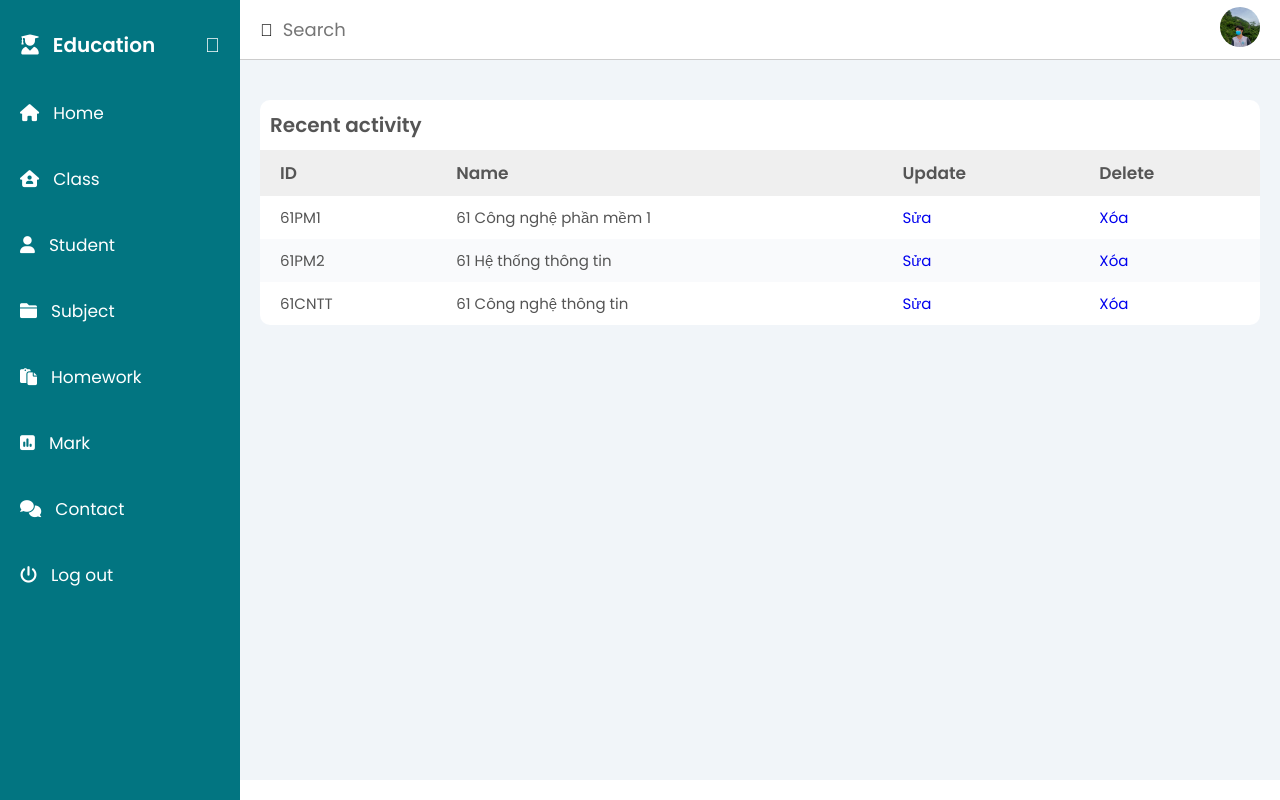
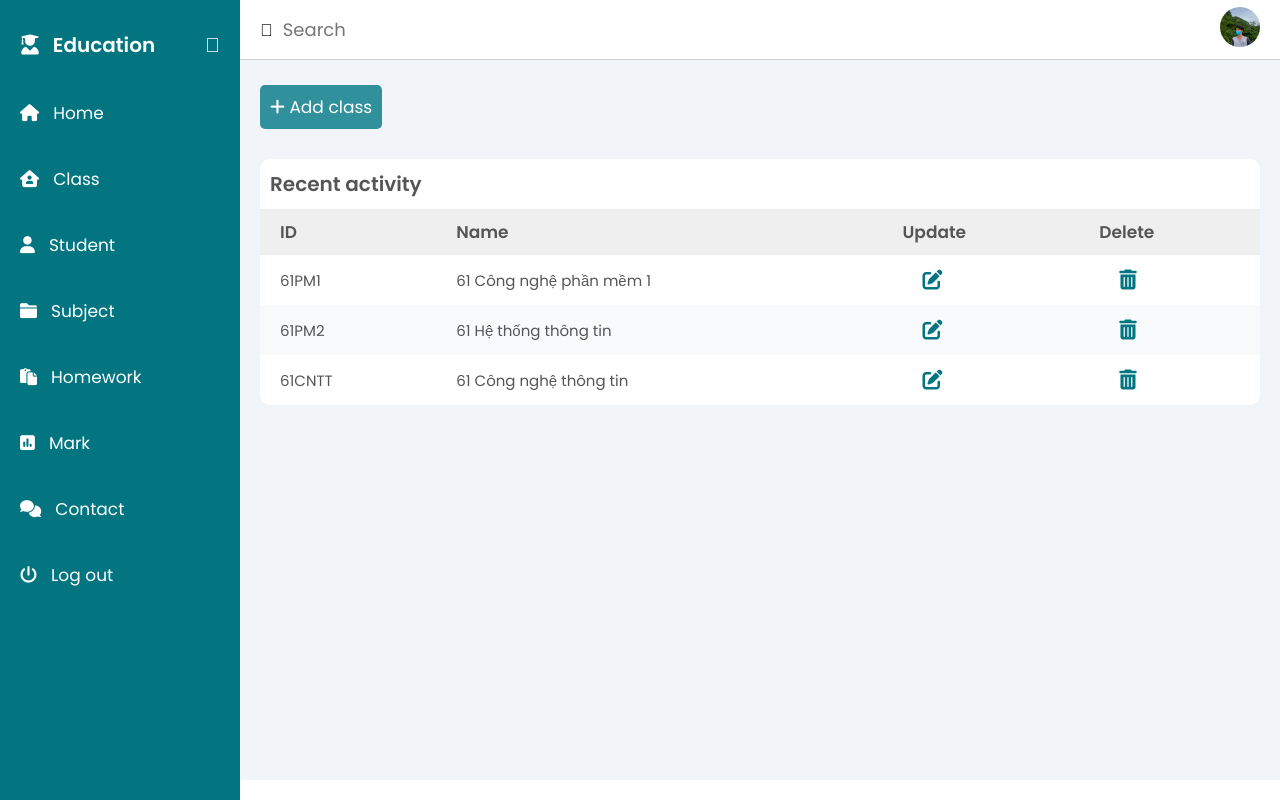
Before and after one commit to Archiroo/CongNgheWeb, a PHP site: page /CongNgheWeb/teacher/class.php in a window 1280 px wide. Run offline with PHP 8.4, Linux system fonts and the light colour scheme; some libraries are stand-ins or nearby versions.

Commit message:
css btn add, update, delete

```diff
--- a/teacher/class.php
+++ b/teacher/class.php
@@ -3,6 +3,7 @@ include('sidebar.php');
 include('search.php');
 ?>
     <main>
+        <a href="" class="btn btn-add"><i class="fas fa-plus"></i> Add class</a>
         <section class="recent">
             <div class="activity-grid">
                 <div class="activity-card">
@@ -22,13 +23,13 @@ include('search.php');
                                     <td>61PM1</td>
                                     <td>61 Công nghệ phần mềm 1</td>
                                     <td>
-                                        <a href="#">
-                                            Sửa
+                                        <a href="#" class="update-icon">
+                                            <i class="fas fa-edit"></i>
                                         </a>
                                     </td>
                                     <td>
-                                        <a href="#">
-                                            Xóa
+                                        <a href="#" class="delete-icon">
+                                            <i class="fas fa-trash-alt"></i>
                                         </a>
                                     </td>
                                 </tr>
@@ -36,13 +37,13 @@ include('search.php');
                                     <td>61PM2</td>
                                     <td>61 Hệ thống thông tin</td>
                                     <td>
-                                        <a href="#">
-                                            Sửa
+                                        <a href="#" class="update-icon">
+                                            <i class="fas fa-edit"></i>
                                         </a>
                                     </td>
                                     <td>
-                                        <a href="#">
-                                            Xóa
+                                        <a href="#" class="delete-icon">
+                                            <i class="fas fa-trash-alt"></i>
                                         </a>
                                     </td>
                                 </tr>
@@ -50,13 +51,13 @@ include('search.php');
                                     <td>61CNTT</td>
                                     <td>61 Công nghệ thông tin</td>
                                     <td>
-                                        <a href="#">
-                                            Sửa
+                                        <a href="#" class="update-icon">
+                                            <i class="fas fa-edit"></i>
                                         </a>
                                     </td>
                                     <td>
-                                        <a href="#">
-                                            Xóa
+                                        <a href="#" class="delete-icon">
+                                            <i class="fas fa-trash-alt"></i>
                                         </a>
                                     </td>
                                 </tr>
--- a/teacher/css/teacher.css
+++ b/teacher/css/teacher.css
@@ -19,6 +19,7 @@
     --text: #555;
     --success: #DEF7EC;
     --processing: #F0F6B2;
+    --btn-add: #30909b;
 }
 *{
     font-family: 'Poppins', sans-serif;
@@ -35,7 +36,34 @@
 html{
     font-size: 62.5%;
 }
-
+.btn{
+    display: inline-block;
+    padding: 0.9rem 1rem;
+    border-radius: 0.5rem;
+    color: #fff;
+    background-color: var(--btn-add);
+    font-size: 1.7rem;
+    cursor: pointer;
+}
+.btn-add{
+    margin-top: 1.5rem;
+}
+.btn-add:hover{
+    background-color: var(--main-color-hover);
+    color: #fff;
+}
+.update-icon, .delete-icon{
+    font-size: 2rem;
+    margin-left: 1rem;
+    color: var(--main-color);
+    padding: 0 1rem;
+}
+.update-icon:hover{
+    color: var(--btn-add);
+}
+.delete-icon:hover{
+    color: var(--btn-add);
+}
 /*SIDEBAR*/
 #sidebar-toggle{
     display: none;
```
Also changed, not shown: teacher/connect_database/add_class.php (added).
